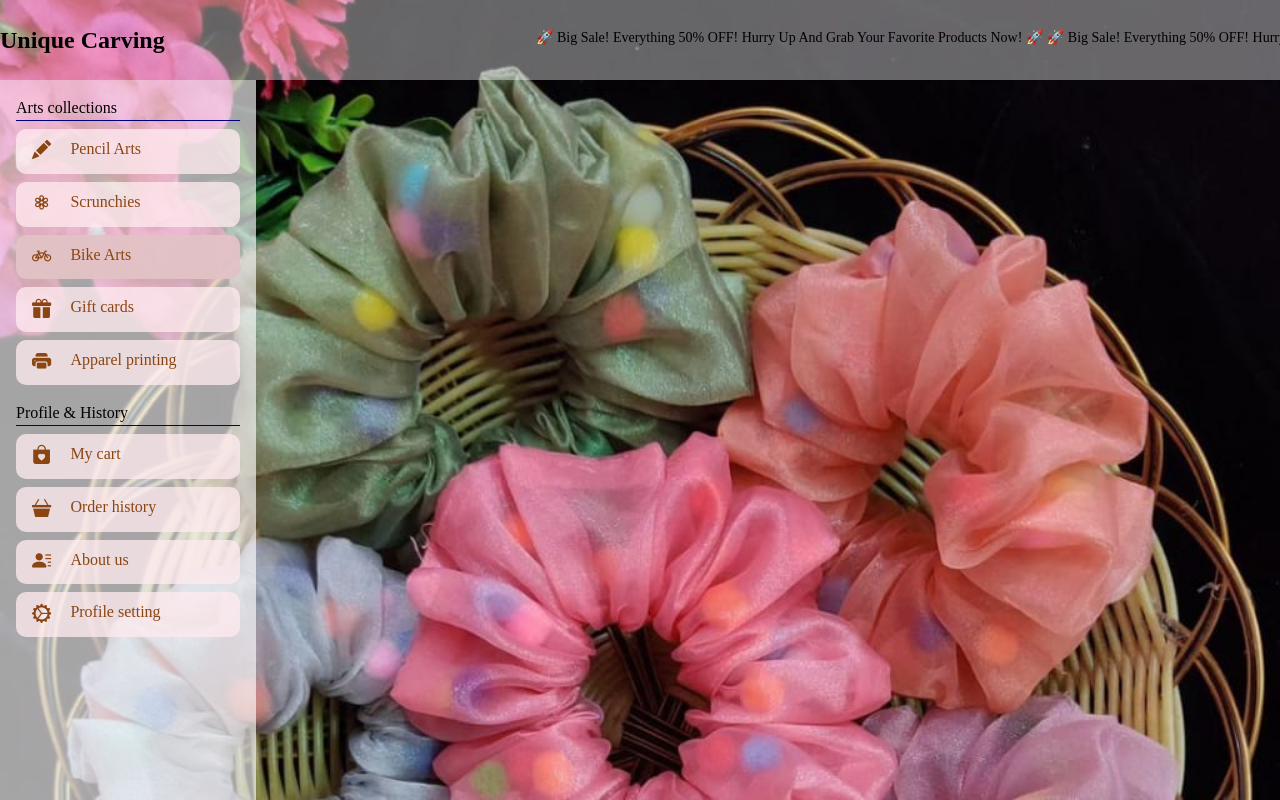
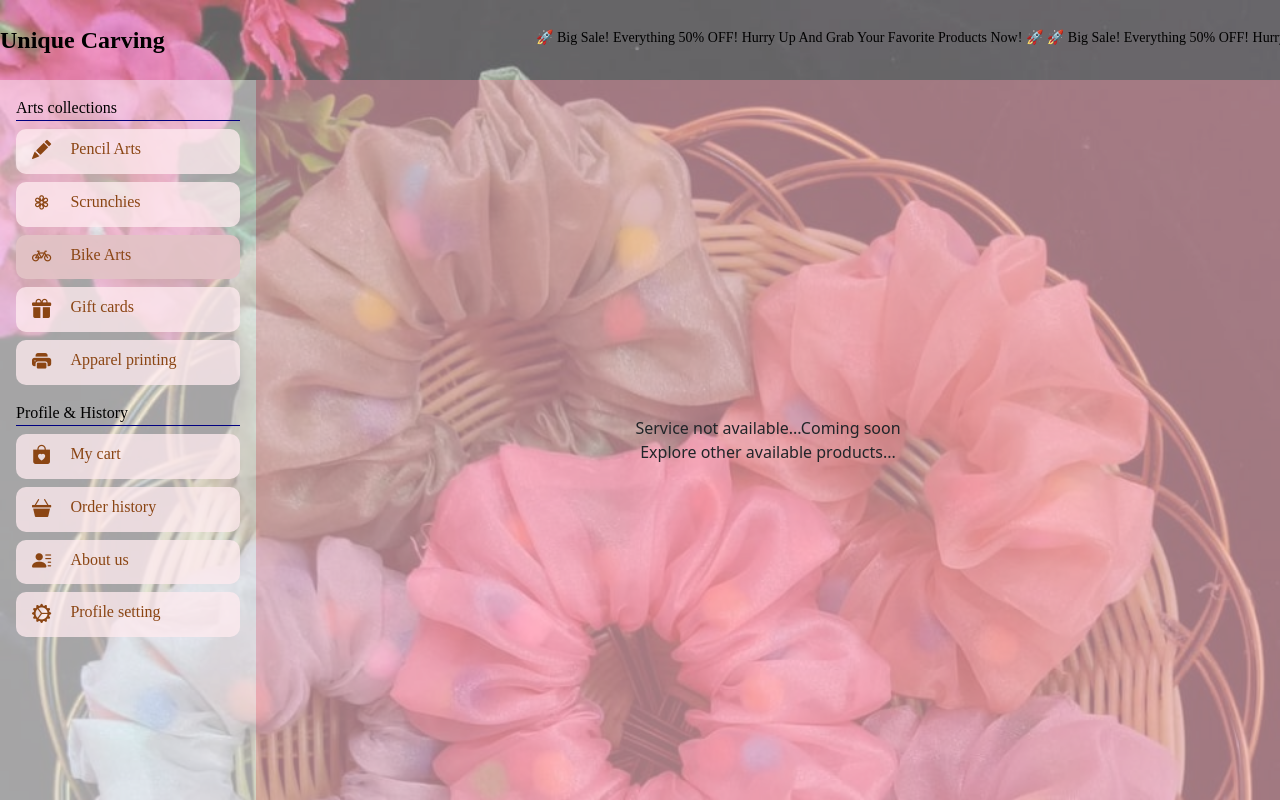
Before and after one commit to ankithkumarpal/stylAbve, a React (Create React App) app in the folder client/: page /bike-arts in a window 1280 px wide. Built offline with nearby package versions, Linux system fonts and the light colour scheme; what react-toast-notifications would draw is missing.

Commit message:
add coming soon

```diff
--- a/client/src/components/LandingPage/Landing.js
+++ b/client/src/components/LandingPage/Landing.js
@@ -10,6 +10,7 @@ import History from "../../pages/history/History";
 import { OrderHistory } from "../../pages/OrderHistory/orderHistory";
 import AboutUs from "../../pages/AboutUs/Aboutus";
 import ProfileSetting from "../../pages/ProfileSetting/Profilesetting";
+import { Comingsoon } from "../../pages/Comingsoon/comingsoon";
 
 export const Landing = () => {
   let { path } = useRouteMatch();
@@ -26,6 +27,10 @@ export const Landing = () => {
           <Switch>
             <Route exact path={path} component={Home} />
             <Route path={`/contact`} component={Contact} />
+            <Route path={`/scrunchies`} component={Comingsoon} />
+            <Route path={`/bike-arts`} component={Comingsoon} />
+            <Route path={`/gift-card`} component={Comingsoon} />
+            <Route path={`/apparel-printing+`} component={Comingsoon} />
             <Route path={`/pencilarts`} component={Pencil} />
             <Route path={`/my-cart`} component={History}/>
             <Route path={'/order-history'} component={OrderHistory}/>
--- /dev/null
+++ b/client/src/pages/Comingsoon/comingsoon.css
@@ -0,0 +1,9 @@
+.comming-soon{
+    display: flex;
+    align-items: center;
+    justify-content: center;
+    min-height: 90vh;
+    width: 100%;
+    background-color: rgba(255, 192, 203, 0.627);
+    flex-direction: column;
+}
--- /dev/null
+++ b/client/src/pages/Comingsoon/comingsoon.js
@@ -0,0 +1,12 @@
+import React from 'react'
+import './comingsoon.css';
+
+export const Comingsoon = () => {
+  return (
+    <div className='comming-soon'>
+    <div >Service not available...Coming soon
+    </div>
+    <div>Explore other available products...</div>
+    </div>
+  )
+}
```
